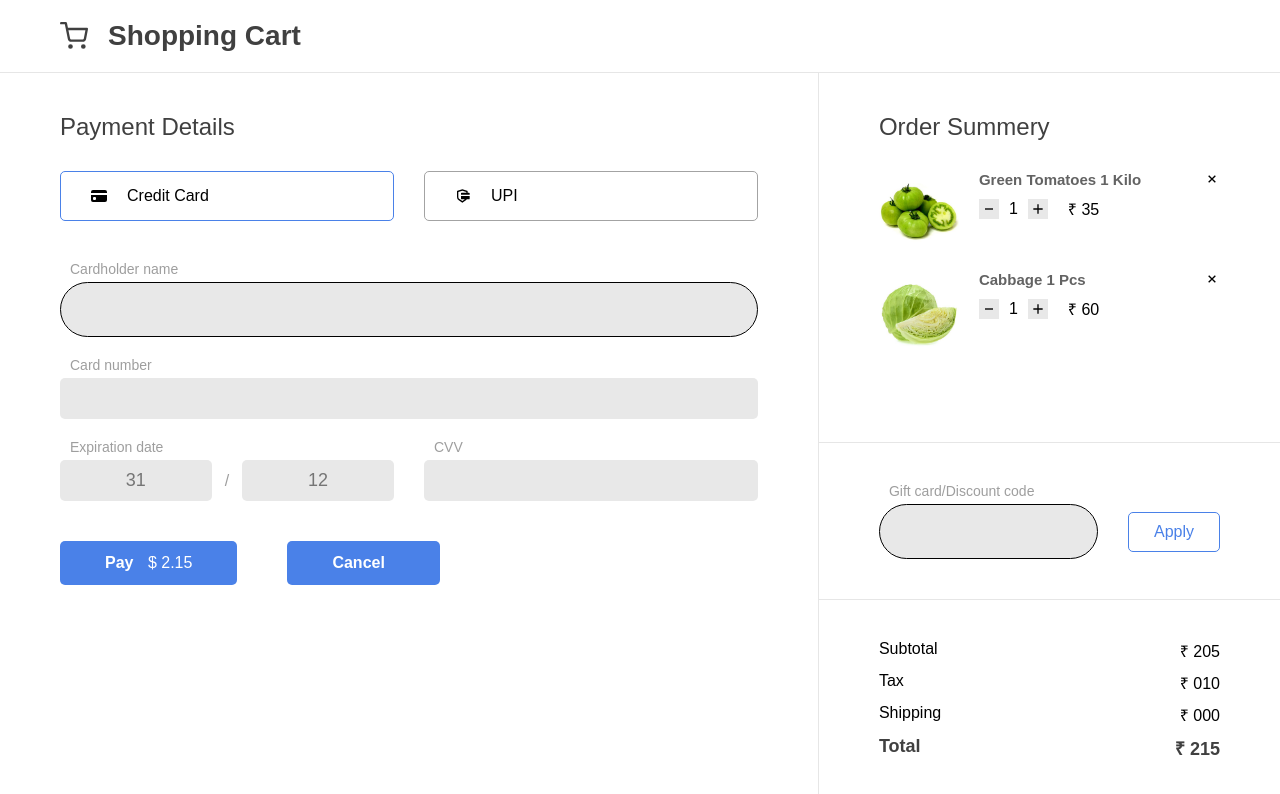
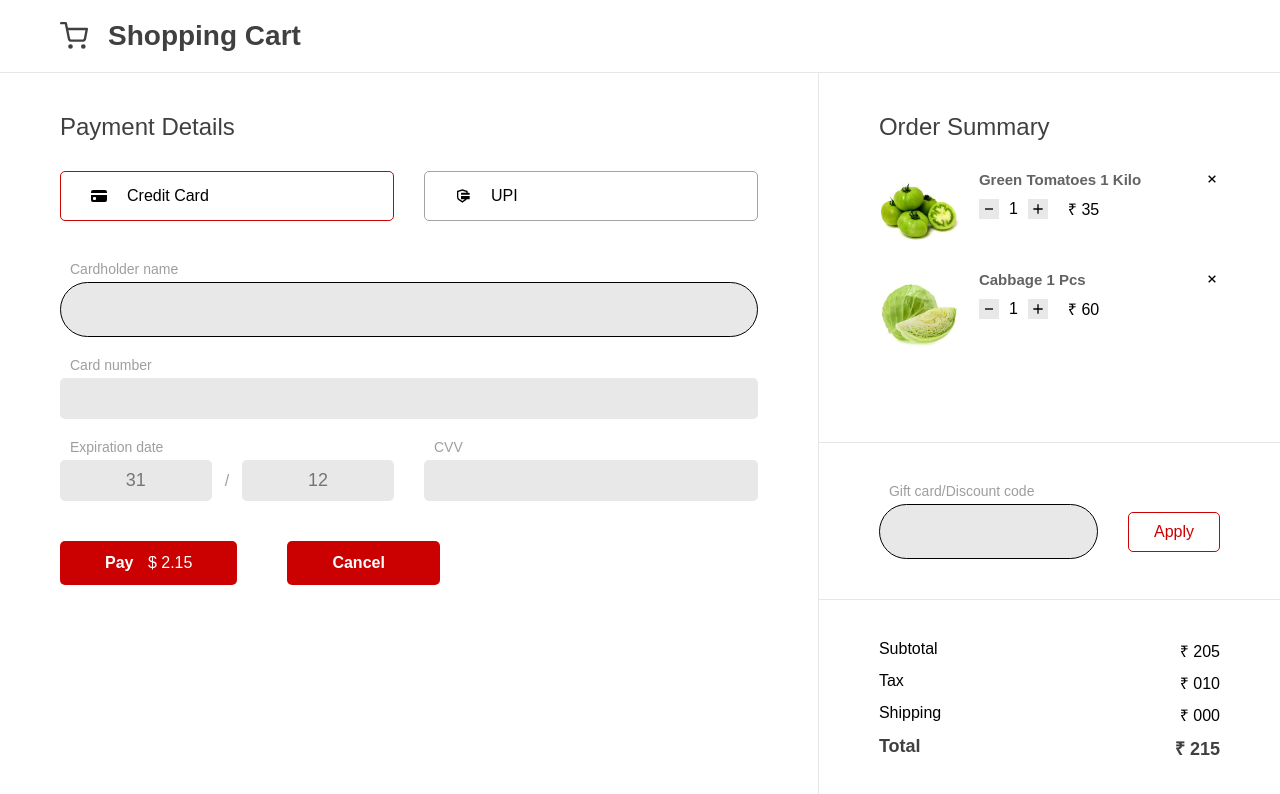
Before and after one commit to bhaskar-ruthvik/supermarket-app-springboot, a React (Create React App) app in the folder client/: page /cart in a window 1280 px wide. Shown: the top 794 px of the page. Built offline with nearby package versions, Linux system fonts and the light colour scheme; some icons are missing.

Commit message:
Test run

```diff
--- a/client/src/pages/Cart.jsx
+++ b/client/src/pages/Cart.jsx
@@ -99,7 +99,7 @@ function Cart() {
 
     <div class="cart-item-box">
 
-      <h2 class="section-heading">Order Summery</h2>
+      <h2 class="section-heading">Order Summary</h2>
 
       <div class="product-card">
 
--- a/client/src/pages/cart.css
+++ b/client/src/pages/cart.css
@@ -21,7 +21,7 @@
    */
 
   --onyx:         hsl(0, 0%, 25%);
-  --azure:        hsl(219, 77%, 60%);
+  --azure:        hsl(0 99% 40%);
   --white:        hsl(0, 0%, 100%);
   --platinum:     hsl(0, 0%, 91%);
   --gainsboro:    hsl(0, 0%, 90%);
```
Also changed, not shown: 1 other file (tests, documents, lock files or other folders).
